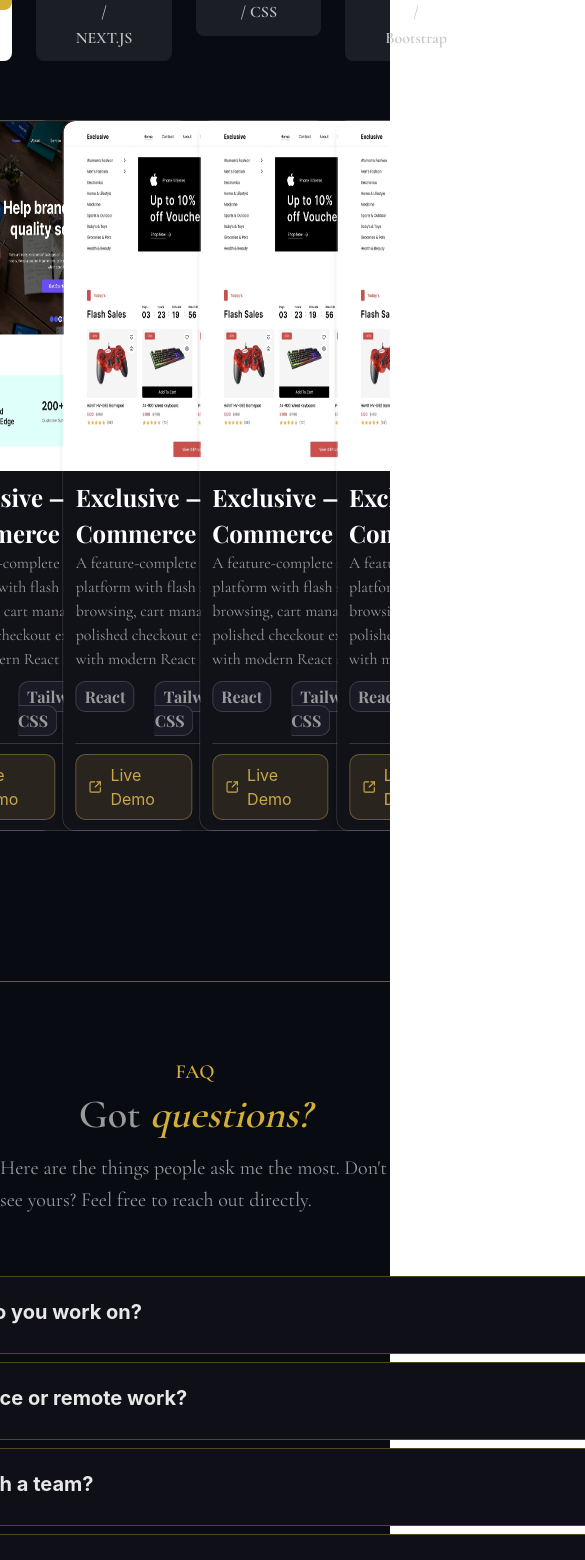
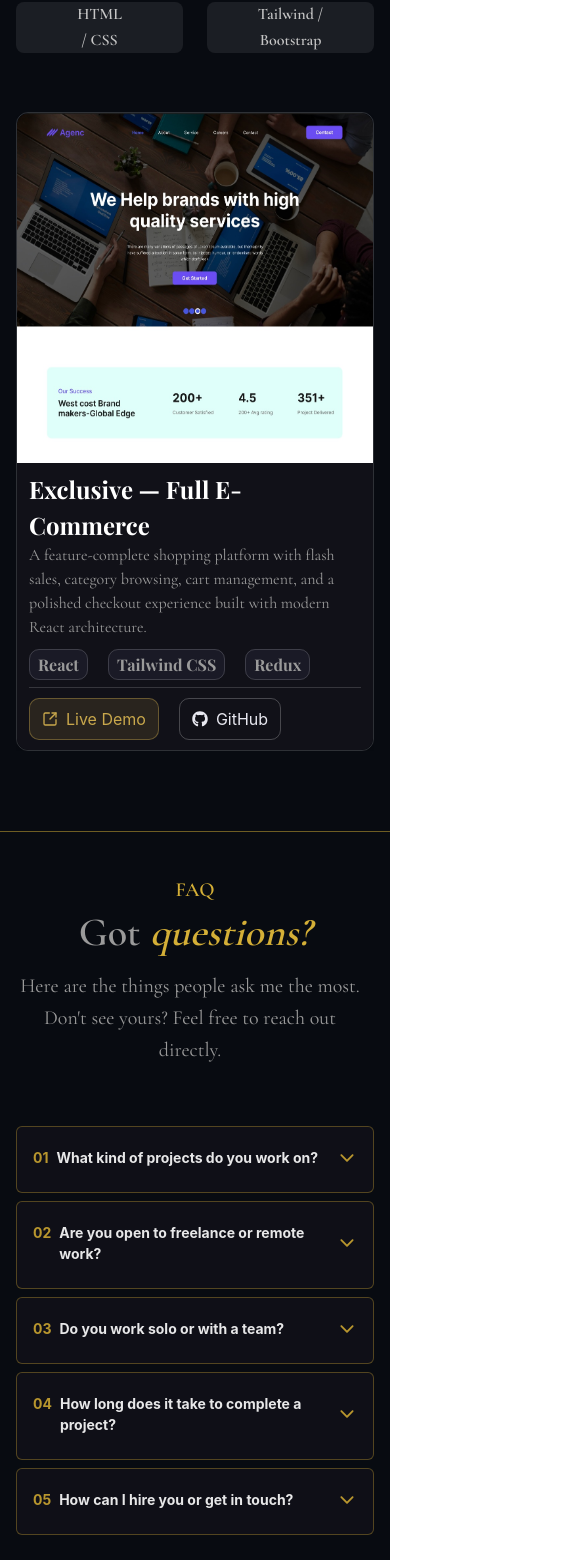
Before and after one commit to WEB-ADNAN/My-Portfolio-Website, a Next.js app: page / in a window 390 px wide. Shown: the part 5720-7280 px from the top of the page, 585 px wide, since content can reach past the window. Built offline with nearby package versions, Linux system fonts and the light colour scheme.

Commit message:
sm device responsive done

```diff
--- a/src/app/components/FAQ.jsx
+++ b/src/app/components/FAQ.jsx
@@ -26,90 +26,90 @@ const FAQ = () => {
 
   return (
     <>
-        <section className='bg-[#080b11] border-t border-[rgba(212,175,55,0.5)] pt-20 pb-37.5'>
-            <div className="container">
+        <section className='bg-[#080b11] border-t border-[rgba(212,175,55,0.5)] pt-12 md:pt-20 pb-15 md:pb-37.5'>
+            <div className="container px-4 md:px-0">
                 <div className="headline flex flex-col justify-center items-center">
                     <h4 className={`${cormorant.className} text-[20px] font-bold leading-[100%] text-[#D4AF37]`}>FAQ</h4>
                     <h3 className={`${cormorant.className} text-[40px] font-bold leading-[100%] text-[#9A9A9A] pb-4.5 pt-3`}>Got <span className='text-[#D4AF37] italic'>questions?</span></h3>
-                    <p className={`${cormorant.className} text-[20px] font-medium leading-[160%] text-[#9A9A9A]`}>Here are the things people ask me the most. Don't see yours? Feel free to reach out directly.</p>
+                    <p className={`${cormorant.className} text-[20px] pr-2.5 md:pr-0 text-center font-medium leading-[160%] text-[#9A9A9A]`}>Here are the things people ask me the most. Don't see yours? Feel free to reach out directly.</p>
                 </div>
 
                 <div className="faq-section flex flex-col justify-center items-center gap-2 pt-15">
 
-                    <div className="w-250 border border-[rgba(184,150,46,0.4)] py-5 px-7.5 bg-[#0f0f17] rounded-md">
+                    <div className=" md:w-250 border border-[rgba(184,150,46,0.4)] py-5 px-4 md:px-7.5 bg-[#0f0f17] rounded-md">
                         <div className="flex justify-between items-center cursor-pointer" onClick={() => setShow(show === 1 ? null : 1)}>
-                            <div className='flex gap-5'>
-                                <h6 className="1 text-[#b8962e] text-[20px] font-bold">01</h6>
-                                <p className="2 text-[rgba(255,255,255,0.9)] text-[20px] select-none font-bold">What kind of projects do you work on?</p>
+                            <div className='flex gap-2 md:gap-5'>
+                                <h6 className="1 text-[#b8962e] text-[14px] md:text-[20px] font-bold">01</h6>
+                                <p className="2 text-[rgba(255,255,255,0.9)] text-[14px] md:text-[20px] select-none font-bold">What kind of projects do you work on?</p>
                             </div>
-                          <div ><IoIosArrowDown className={`text-[#b8962e] text-[30px] transition-transform duration-300 ${show === 1 ? 'rotate-180' : '' }`}/></div>
+                          <div ><IoIosArrowDown className={`text-[#b8962e] text-[20px] md:text-[30px] transition-transform duration-300 ${show === 1 ? 'rotate-180' : '' }`}/></div>
                         </div>
-                        <div className={`pl-10 pr-20 transition-all duration-300 ${show === 1 ? 'max-h-19 pt-2.5' : 'max-h-1.5 overflow-hidden'}`}>
-                          <p className={`${cormorant.className} font-medium select-none text-[#9A9A9A] text-[19px]`}>I specialize in full-stack web applications — from responsive frontends with React and Next.js to scalable backends with Node.js, Express, and MongoDB. I work on portfolios, business websites, dashboards, and custom web solutions.</p>
+                        <div className={`pl-4.75 md:pl-10 md:pr-20 transition-all duration-300 ${show === 1 ? 'max-h-20 md:max-h-19 pt-2.5' : 'max-h-1 md:max-h-1.5 overflow-hidden'}`}>
+                          <p className={`${cormorant.className} font-medium select-none text-[#9A9A9A] text-[14px] md:text-[19px]`}>I specialize in full-stack web applications from responsive frontends with React and Next.js to scalable backends with Node.js, Express, and MongoDB. I work on portfolios, business websites, dashboards, and custom web solutions.</p>
                         </div>
                     </div>
 
-                    <div className="w-250 border border-[rgba(184,150,46,0.4)] py-5 px-7.5 bg-[#0f0f17] rounded-md">
+                    <div className="md:w-250 border border-[rgba(184,150,46,0.4)] py-5 px-4 md:px-7.5 bg-[#0f0f17] rounded-md">
                         <div className="flex justify-between items-center cursor-pointer" onClick={() => setShow(show === 2 ? null : 2)}>
-                            <div className='flex gap-5'>
-                                <h6 className="1 text-[#b8962e] text-[20px] font-bold">02</h6>
-                                <p className="2 text-[rgba(255,255,255,0.9)] text-[20px] select-none font-bold">Are you open to freelance or remote work?</p>
+                            <div className='flex gap-2 md:gap-5'>
+                                <h6 className="1 text-[#b8962e] text-[14px] md:text-[20px] font-bold">02</h6>
+                                <p className="2 text-[rgba(255,255,255,0.9)] text-[14px] md:text-[20px] select-none font-bold">Are you open to freelance or remote work?</p>
                             </div>
-                          <div ><IoIosArrowDown className={`text-[#b8962e] text-[30px] transition-transform duration-300 ${show === 2 ? 'rotate-180' : '' }`}/></div>
+                          <div ><IoIosArrowDown className={`text-[#b8962e] text-[20px] md:text-[30px] transition-transform duration-300 ${show === 2 ? 'rotate-180' : '' }`}/></div>
                         </div>
-                        <div className={`pl-10 pr-20 transition-all duration-300 ${show === 2 ? 'max-h-19 pt-2.5' : 'max-h-1.5 overflow-hidden'}`}>
-                          <p className={`${cormorant.className} font-medium select-none text-[#9A9A9A] text-[19px]`}>Absolutely. I'm available for freelance projects, remote positions, and on-site opportunities. Whether you need a one-time delivery or a long-term collaboration — I'm ready to bring value from day one.</p>
+                        <div className={`pl-4.75 md:pl-10 md:pr-20 transition-all duration-300 ${show === 2 ? 'max-h-20 md:max-h-19 pt-2.5' : 'max-h-1 md:max-h-1.5 overflow-hidden'}`}>
+                          <p className={`${cormorant.className} font-medium select-none text-[#9A9A9A] text-[14px] md:text-[19px]`}>Absolutely. I'm available for freelance projects, remote positions, and on-site opportunities. Whether you need a one-time delivery or a long-term collaboration — I'm ready to bring value from day one.</p>
                         </div>
                     </div>
 
-                    <div className="w-250 border border-[rgba(184,150,46,0.4)] py-5 px-7.5 bg-[#0f0f17] rounded-md">
+                    <div className="md:w-250 border border-[rgba(184,150,46,0.4)] py-5 px-4 md:px-7.5 bg-[#0f0f17] rounded-md">
                         <div className="flex justify-between items-center cursor-pointer" onClick={() => setShow(show === 3 ? null : 3)}>
-                            <div className='flex gap-5'>
-                                <h6 className="1 text-[#b8962e] text-[20px] font-bold">03</h6>
-                                <p className="2 text-[rgba(255,255,255,0.9)] text-[20px] select-none font-bold">Do you work solo or with a team?</p>
+                            <div className='flex gap-2 md:gap-5'>
+                                <h6 className="1 text-[#b8962e] text-[14px] md:text-[20px] font-bold">03</h6>
+                                <p className="2 text-[rgba(255,255,255,0.9)] text-[14px] md:text-[20px] select-none font-bold">Do you work solo or with a team?</p>
                             </div>
-                          <div ><IoIosArrowDown className={`text-[#b8962e] text-[30px] transition-transform duration-300 ${show === 3 ? 'rotate-180' : '' }`}/></div>
+                          <div ><IoIosArrowDown className={`text-[#b8962e] text-[20px] md:text-[30px] transition-transform duration-300 ${show === 3 ? 'rotate-180' : '' }`}/></div>
                         </div>
-                        <div className={`pl-10 pr-20 transition-all duration-300 ${show === 3 ? 'max-h-19 pt-2.5' : 'max-h-1.5 overflow-hidden'}`}>
-                          <p className={`${cormorant.className} font-medium select-none text-[#9A9A9A] text-[19px]`}>I primarily work solo — giving you direct communication, fast decisions, and full accountability. But when a project demands more, I have a trusted backup team ready to scale up without compromising quality or deadlines.</p>
+                        <div className={`pl-4.75 md:pl-10 md:pr-20 transition-all duration-300 ${show === 3 ? 'max-h-20 md:max-h-19 pt-2.5' : 'max-h-1 md:max-h-1.5 overflow-hidden'}`}>
+                          <p className={`${cormorant.className} font-medium select-none text-[#9A9A9A] text-[14px] md:text-[19px]`}>I primarily work solo — giving you direct communication, fast decisions, and full accountability. But when a project demands more, I have a trusted backup team ready to scale up without compromising quality or deadlines.</p>
                         </div>
                     </div>
 
-                    <div className="w-250 border border-[rgba(184,150,46,0.4)] py-5 px-7.5 bg-[#0f0f17] rounded-md">
+                    <div className="md:w-250 border border-[rgba(184,150,46,0.4)] py-5 px-4 md:px-7.5 bg-[#0f0f17] rounded-md">
                         <div className="flex justify-between items-center cursor-pointer" onClick={() => setShow(show === 4 ? null : 4)}>
-                            <div className='flex gap-5'>
-                                <h6 className="1 text-[#b8962e] text-[20px] font-bold">04</h6>
-                                <p className="2 text-[rgba(255,255,255,0.9)] text-[20px] select-none font-bold">How long does it take to complete a project?</p>
+                            <div className='flex gap-2 md:gap-5'>
+                                <h6 className="1 text-[#b8962e] text-[14px] md:text-[20px] font-bold">04</h6>
+                                <p className="2 text-[rgba(255,255,255,0.9)] text-[14px] md:text-[20px] select-none font-bold">How long does it take to complete a project?</p>
                             </div>
-                          <div ><IoIosArrowDown className={`text-[#b8962e] text-[30px] transition-transform duration-300 ${show === 4 ? 'rotate-180' : '' }`}/></div>
+                          <div ><IoIosArrowDown className={`text-[#b8962e] text-[20px] md:text-[30px] transition-transform duration-300 ${show === 4 ? 'rotate-180' : '' }`}/></div>
                         </div>
-                        <div className={`pl-10 pr-20 transition-all duration-300 ${show === 4 ? 'max-h-19 pt-2.5' : 'max-h-1.5 overflow-hidden'}`}>
-                          <p className={`${cormorant.className} font-medium select-none text-[#9A9A9A] text-[19px]`}>A clean landing page? 3–5 days. A full-stack web application with authentication, database, and API? 2–4 weeks. Every project starts with a clear timeline discussion — no surprises, just results.</p>
+                        <div className={`pl-4.75 md:pl-10 md:pr-20 transition-all duration-300 ${show === 4 ? 'max-h-20 md:max-h-19 pt-2.5' : 'max-h-1 md:max-h-1.5 overflow-hidden'}`}>
+                          <p className={`${cormorant.className} font-medium select-none text-[#9A9A9A] text-[14px] md:text-[19px]`}>A clean landing page? 3–5 days. A full-stack web application with authentication, database, and API? 2–4 weeks. Every project starts with a clear timeline discussion — no surprises, just results.</p>
                         </div>
                     </div>
 
-                    <div className="w-250 border border-[rgba(184,150,46,0.4)] py-5 px-7.5 bg-[#0f0f17] rounded-md">
+                    <div className="md:w-250 border border-[rgba(184,150,46,0.4)] py-5 px-4 md:px-7.5 bg-[#0f0f17] rounded-md">
                         <div className="flex justify-between items-center cursor-pointer" onClick={() => setShow(show === 5 ? null : 5)}>
-                            <div className='flex gap-5'>
-                                <h6 className="1 text-[#b8962e] text-[20px] font-bold">05</h6>
-                                <p className="2 text-[rgba(255,255,255,0.9)] text-[20px] select-none font-bold">How can I hire you or get in touch?</p>
+                            <div className='flex gap-2 md:gap-5'>
+                                <h6 className="1 text-[#b8962e] text-[14px] md:text-[20px] font-bold">05</h6>
+                                <p className="2 text-[rgba(255,255,255,0.9)] text-[14px] md:text-[20px] select-none font-bold">How can I hire you or get in touch?</p>
                             </div>
-                          <div ><IoIosArrowDown className={`text-[#b8962e] text-[30px] transition-transform duration-300 ${show === 5 ? 'rotate-180' : '' }`}/></div>
+                          <div ><IoIosArrowDown className={`text-[#b8962e] text-[20px] md:text-[30px] transition-transform duration-300 ${show === 5 ? 'rotate-180' : '' }`}/></div>
                         </div>
-                        <div className={`pl-10 pr-20 transition-all duration-300 ${show === 5 ? 'max-h-19 pt-2.5' : 'max-h-1.5 overflow-hidden'}`}>
-                          <p className={`${cormorant.className} font-medium select-none text-[#9A9A9A] text-[19px]`}>Simple — drop a message through the contact form below or reach out via email. I respond within 24 hours and I'm always open to discussing new opportunities, big or small.</p>
+                        <div className={`pl-4.75 md:pl-10 md:pr-20 transition-all duration-300 ${show === 5 ? 'max-h-20 md:max-h-19 pt-2.5' : 'max-h-1 md:max-h-1.5 overflow-hidden'}`}>
+                          <p className={`${cormorant.className} font-medium select-none text-[#9A9A9A] text-[14px] md:text-[19px]`}>Simple — drop a message through the contact form below or reach out via email. I respond within 24 hours and I'm always open to discussing new opportunities, big or small.</p>
                         </div>
                     </div>
 
 
-                    <div className="w-250 border border-[rgba(184,150,46,0.4)] py-5 px-7.5 bg-[#0f0f17] rounded-md mt-5 flex justify-between items-center">
+                    <div className="w-80 md:w-250 border border-[rgba(184,150,46,0.4)] py-5 px-7.5 bg-[#0f0f17] rounded-md mt-5 flex flex-col md:flex md:flex-row md:justify-between md:items-center">
                         <div className="">
-                          <h2 className='text-[22px] text-[rgba(255,255,255,0.9)] font-bold font-inter'>Still have questions?</h2>
-                          <p className={`${cormorant.className} text-[20px] font-medium leading-[160%] text-[#9A9A9A]`}>I'm just a message away. Let's talk.</p>
+                          <h2 className='md:text-[22px] text-[18px] text-[rgba(255,255,255,0.9)] font-bold font-inter'>Still have questions?</h2>
+                          <p className={`${cormorant.className} text-[16px] md:text-[20px] font-medium leading-[160%] text-[#9A9A9A]`}>I'm just a message away. Let's talk.</p>
                         </div>
 
-                        <div className="">
-                          <a className='text-[#000000] bg-[#D4AF37] py-3 px-10 rounded-[10px] hover:bg-[#f0cd5a] duration-300 hover:text-[#000000]' href="">CONTACT ME</a>
+                        <div className="mt-5 md:mt-0">
+                          <a className='text-[#000000] bg-[#D4AF37] py-2 md:py-3 px-8 md:px-10 rounded-[10px] hover:bg-[#f0cd5a] duration-300 hover:text-[#000000]' href="">CONTACT ME</a>
                         </div>
 
                     </div>
--- a/src/app/components/Footer.jsx
+++ b/src/app/components/Footer.jsx
@@ -25,11 +25,11 @@ const Footer = () => {
   return (
     <>
       <footer className='bg-[#080b11] pt-10 border-t border-[rgba(212,175,55,0.5)]'>
-        <div className="container">
+        <div className="container px-4 md:px-0">
           <div className="">
-            <div className="1 flex items-center justify-between pb-12.5">
+            <div className="1 md:flex md:flex-row flex flex-col md:gap-0 gap-5 md:items-center text-center md:text-left justify-between pb-8 md:pb-12.5">
 
-              <div className="logo w-[25%]">
+              <div className="logo md:w-[25%]">
                 <a href="" className={`${playfair.className} text-[30px] text-[#D4AF37] font-bold`} >ADNAN SAMI</a>
                 <p className={`${cormorant.className} text-[20px] font-medium leading-[160%] text-[#9A9A9A]`}>Web designer & developer crafting modern digital experiences with precision and purpose.</p>
               </div>
--- a/src/app/components/Portfolio.jsx
+++ b/src/app/components/Portfolio.jsx
@@ -35,8 +35,8 @@ const playfair = Playfair_Display({
 const Portfolio = () => {
   return (
     <>
-        <section className='bg-[#080b11] border-t border-[rgba(212,175,55,0.5)] pt-20 pb-37.5'>
-            <div className="container">
+        <section className='bg-[#080b11] border-t border-[rgba(212,175,55,0.5)] pt-10 md:pt-20 pb-20 md:pb-37.5'>
+            <div className="container px-4 md:px-0">
                 <div className="headline flex flex-col justify-center items-center">
                     <h4 className={`${cormorant.className} text-[20px] font-bold leading-[100%] text-[#D4AF37]`}>My Work</h4>
                     <h3 className={`${cormorant.className} text-[40px] font-bold leading-[100%] text-[#9A9A9A] pb-4.5 pt-3`}>Port<span className='text-[#D4AF37] italic'>folio</span></h3>
@@ -45,19 +45,19 @@ const Portfolio = () => {
 
                 <div className=" pt-15">
                   <Tabs>
-                    <TabList>
-                      <div className="flex gap-6 justify-center ">
-                        <Tab>
-                          <button className={`text-[#C6C6C6] bg-[rgba(255,255,255,0.08)] text-[16px] ${cormorant.className} font-bold leading-[160%] px-10 py-2.5 rounded-lg `}>ALL</button>
+                    <TabList >
+                      <div className="grid grid-cols-2 md:flex gap-6 justify-center ">
+                        <Tab >
+                          <button className={`text-[#C6C6C6] bg-[rgba(255,255,255,0.08)] text-[16px] ${cormorant.className} font-bold leading-[160%] px-18.5 py-3.5 md:px-10 md:py-2.5 rounded-lg `}>ALL</button>
                         </Tab>
                         <Tab>
-                          <button className={`text-[#C6C6C6] bg-[rgba(255,255,255,0.08)] text-[16px] ${cormorant.className} font-bold leading-[160%] px-10 py-2.5 rounded-lg `}>REACT / NEXT.JS</button>
+                          <button className={`text-[#C6C6C6] bg-[rgba(255,255,255,0.08)] text-[16px] ${cormorant.className} font-bold leading-[160%] px-10 py-px md:py-2.5 rounded-lg `}>REACT / NEXT.JS</button>
                         </Tab>
                         <Tab>
-                          <button className={`text-[#C6C6C6] bg-[rgba(255,255,255,0.08)] text-[16px] ${cormorant.className} font-bold leading-[160%] px-10 py-2.5 rounded-lg `}>HTML / CSS</button>
+                          <button className={`text-[#C6C6C6] bg-[rgba(255,255,255,0.08)] text-[16px] ${cormorant.className} font-bold leading-[160%] px-15 md:px-10 md:py-2.5 rounded-lg `}>HTML / CSS</button>
                         </Tab>
                         <Tab>
-                          <button className={`text-[#C6C6C6] bg-[rgba(255,255,255,0.08)] text-[16px] ${cormorant.className} font-bold leading-[160%] px-10 py-2.5 rounded-lg `}>Tailwind / Bootstrap</button>
+                          <button className={`text-[#C6C6C6] bg-[rgba(255,255,255,0.08)] text-[16px] ${cormorant.className} font-bold leading-[160%] px-10 md:py-2.5 rounded-lg `}>Tailwind / Bootstrap</button>
                         </Tab>
                       </div>
                     </TabList>
@@ -70,12 +70,14 @@ const Portfolio = () => {
                           modules={[Autoplay]}
                           spaceBetween={20}
                           slidesPerView={3}
-                          navigation
-                          pagination={{ clickable: true }}
+                          breakpoints={{
+                            0:    { slidesPerView: 1 },
+                            640:  { slidesPerView: 1 },
+                            768:  { slidesPerView: 2 },
+                            1024: { slidesPerView: 3 },
+                          }}
                           speed={1500}
-                          autoplay={{
-                          delay: 3000,
-                          }}
+                          autoplay={{ delay: 3000 }}
                           loop={true}
                         >
 
--- a/src/app/layout.js
+++ b/src/app/layout.js
@@ -22,7 +22,7 @@ export default function RootLayout({ children }) {
       lang="en"
       className={`${geistSans.variable} ${geistMono.variable} h-full antialiased`}
     >
-      <body className="min-h-full flex flex-col">{children}</body>
+      <body className="min-h-full flex flex-col overflow-x-hidden">{children}</body>
     </html>
   );
 }
```
Also changed, not shown: src/app/components/Contact.jsx (+8 -8 lines), src/app/components/Resume.jsx (+22 -22 lines).
